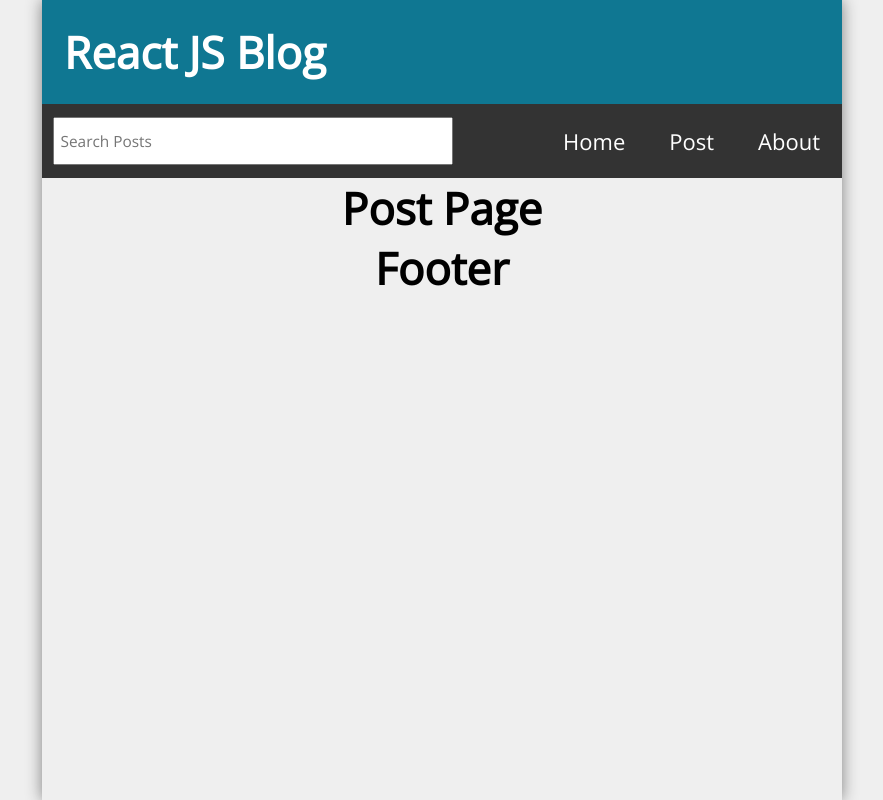
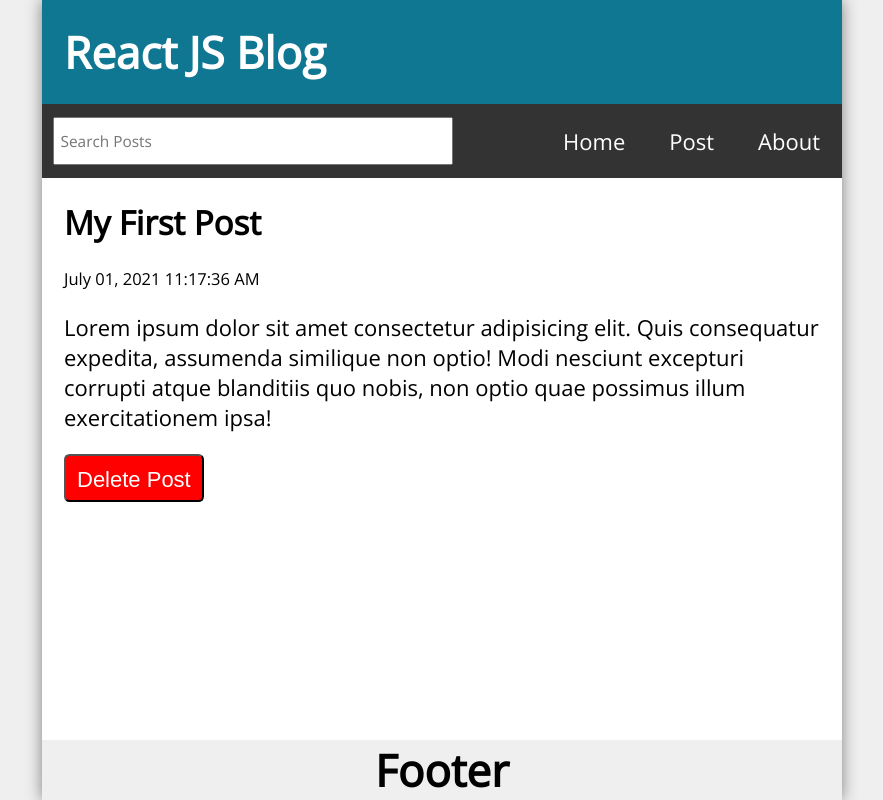
Before and after one commit to juleenek/Simple-Blog, a React (Create React App) app: page /post/1 in a window 1280 px wide. Shown: the whole page, without its empty margins (198-1081 px from the left). Built offline with nearby package versions, Linux system fonts and the light colour scheme.

Commit message:
Home with Posts

```diff
--- a/src/App.tsx
+++ b/src/App.tsx
@@ -11,16 +11,47 @@ import { Route, Routes, useNavigate } from 'react-router-dom';
 import { useState, useEffect } from 'react';
 
 function App() {
+  const [posts, setPosts] = useState([
+    {
+      id: 1,
+      title: 'My First Post',
+      datetime: 'July 01, 2021 11:17:36 AM',
+      body: 'Lorem ipsum dolor sit amet consectetur adipisicing elit. Quis consequatur expedita, assumenda similique non optio! Modi nesciunt excepturi corrupti atque blanditiis quo nobis, non optio quae possimus illum exercitationem ipsa!',
+    },
+    {
+      id: 2,
+      title: 'My 2nd Post',
+      datetime: 'July 01, 2021 11:17:36 AM',
+      body: 'Lorem ipsum dolor sit amet consectetur adipisicing elit. Quis consequatur expedita, assumenda similique non optio! Modi nesciunt excepturi corrupti atque blanditiis quo nobis, non optio quae possimus illum exercitationem ipsa!',
+    },
+    {
+      id: 3,
+      title: 'My 3rd Post',
+      datetime: 'July 01, 2021 11:17:36 AM',
+      body: 'Lorem ipsum dolor sit amet consectetur adipisicing elit. Quis consequatur expedita, assumenda similique non optio! Modi nesciunt excepturi corrupti atque blanditiis quo nobis, non optio quae possimus illum exercitationem ipsa!',
+    },
+    {
+      id: 4,
+      title: 'My Fourth Post',
+      datetime: 'July 01, 2021 11:17:36 AM',
+      body: 'Lorem ipsum dolor sit amet consectetur adipisicing elit. Quis consequatur expedita, assumenda similique non optio! Modi nesciunt excepturi corrupti atque blanditiis quo nobis, non optio quae possimus illum exercitationem ipsa!',
+    },
+  ]);
   const [search, setSearch] = useState('');
+  const [searchResults, setSearchResults] = useState();
+
+  const handleDelete = (id: number) => {
+
+  };
 
   return (
     <div className='App'>
       <Header title='React JS Blog' />
       <Nav search={search} setSearch={setSearch} />
       <Routes>
-        <Route path='/' element={<Home />} />
+        <Route path='/' element={<Home posts={posts} />} />
         <Route path='/post' element={<NewPost />} />
-        <Route path='/post/:id' element={<PostPage />} />
+        <Route path='/post/:id' element={<PostPage posts={posts} handleDelete={handleDelete} />} />
         <Route path='/about' element={<About />} />
         <Route path='*' element={<Missing />} />
       </Routes>
--- /dev/null
+++ b/src/Components/Feed.tsx
@@ -0,0 +1,16 @@
+import { Post } from './Post/Post';
+import { PostType } from '../Types/PostType';
+
+type Props = {
+  posts: PostType[];
+};
+
+export const Feed: React.FC<Props> = ({ posts }) => {
+  return (
+    <>
+      {posts.map(post => (
+        <Post key={post.id} post={post} />
+      ))}
+    </>
+  );
+};
--- a/src/Components/Home.tsx
+++ b/src/Components/Home.tsx
@@ -1,9 +1,14 @@
-type Props = {};
+import { Feed } from './Feed';
+import { PostType } from '../Types/PostType';
 
-export const Home: React.FC<Props> = () => {
+type Props = {
+  posts: PostType[];
+};
+
+export const Home: React.FC<Props> = ({ posts }) => {
   return (
-    <main>
-      <h1>Home</h1>
+    <main className='Home'>
+      {posts.length ? <Feed posts={posts} /> : <p>No posts to display.</p>}
     </main>
   );
 };
--- a/src/Components/Main/Nav.tsx
+++ b/src/Components/Main/Nav.tsx
@@ -19,15 +19,15 @@ export const Nav: React.FC<Props> = ({ search, setSearch }) => {
         />
       </form>
       <ul>
-        <li>
-          <Link to='/'>Home</Link>
-        </li>
-        <li>
-          <Link to='/post'>Post</Link>
-        </li>
-        <li>
-          <Link to='/about'>About</Link>
-        </li>
+        <Link to='/'>
+          <li>Home</li>
+        </Link>
+        <Link to='/post'>
+          <li>Post</li>
+        </Link>
+        <Link to='/about'>
+          <li>About</li>
+        </Link>
       </ul>
     </nav>
   );
--- /dev/null
+++ b/src/Components/Post/Post.tsx
@@ -0,0 +1,20 @@
+import { PostType } from '../../Types/PostType';
+import { Link } from 'react-router-dom';
+
+type Props = {
+  post: PostType;
+};
+
+export const Post: React.FC<Props> = ({ post }) => {
+  return (
+    <article className='post'>
+      <Link to={`/post/${post.id}`}>
+        <h2 className='linkedTitle'>{post.title}</h2>
+        <p className='postDate'>{post.datetime}</p>
+      </Link>
+      <p className='postBody'>
+        {post.body.length <= 25 ? post.body : `${post.body.slice(0, 25)}...`}
+      </p>
+    </article>
+  );
+};
--- a/src/Components/Post/PostPage.tsx
+++ b/src/Components/Post/PostPage.tsx
@@ -1,9 +1,26 @@
-type Props = {};
+import { useParams, Link } from 'react-router-dom';
+import { PostType } from '../../Types/PostType';
 
-export const PostPage: React.FC<Props> = () => {
+type Props = {
+  posts: PostType[];
+  handleDelete(id: number): void;
+};
+
+export const PostPage: React.FC<Props> = ({ posts, handleDelete }) => {
+  const { id } = useParams();
+  const post = posts.find((post) => post.id.toString() === id);
   return (
-    <main>
-      <h1>Post Page</h1>
+    <main className='PostPage'>
+      <article className='post'>
+        {post && (
+          <>
+            <h2>{post.title}</h2>
+            <p className='postDate'>{post.datetime}</p>
+            <p className='postBody'>{post.body}</p>
+            <button onClick={() => handleDelete(post.id)}>Delete Post</button>
+          </>
+        )}
+      </article>
     </main>
   );
 };
--- /dev/null
+++ b/src/Types/PostType.tsx
@@ -0,0 +1,6 @@
+export type PostType = {
+  id: number;
+  title: string;
+  datetime: string;
+  body: string;
+};
--- a/src/index.css
+++ b/src/index.css
@@ -37,7 +37,8 @@ body {
   box-shadow: 0px 0px 15px gray;
 }
 
-.Header, .Footer {
+.Header,
+.Footer {
   width: 100%;
   background-color: #0f7792;
   color: #fff;
@@ -75,7 +76,7 @@ body {
   padding: 1rem 0 0 0.75rem;
 }
 
-.searchForm input[type="text"] {
+.searchForm input[type='text'] {
   font-family: 'Open Sans', sans-serif;
   width: 100%;
   min-height: 48px;
@@ -99,6 +100,8 @@ body {
 
 .Nav li {
   padding: 1rem;
+  text-decoration: none;
+  color: #fff;
 }
 
 .Nav li:hover,
@@ -114,17 +117,30 @@ body {
 .Nav li:hover,
 .Nav li:focus,
 .Nav li:hover a,
-.Nav li:focus a  {
+.Nav li:focus a {
   background-color: #eee;
+  text-decoration: none;
   color: #333;
+}
+
+a:hover,
+a:visited,
+a:link,
+a:active {
+  text-decoration: none;
 }
 
 .Nav li:hover a,
 .Nav li:focus a {
   cursor: pointer;
+  text-decoration: none;
 }
 
-.Home, .NewPost, .PostPage, .About, .Missing {
+.Home,
+.NewPost,
+.PostPage,
+.About,
+.Missing {
   width: 100%;
   flex-grow: 1;
   padding: 1rem;
@@ -199,8 +215,10 @@ body {
   cursor: pointer;
 }
 
-.Missing h2, .PostPage h2,
-.Missing p, .PostPage p {
+.Missing h2,
+.PostPage h2,
+.Missing p,
+.PostPage p {
   margin-bottom: 1rem;
 }
 
@@ -242,17 +260,17 @@ body {
   .Nav li:hover,
   .Nav li:focus,
   .Nav li:hover a,
-  .Nav li:focus a  {
+  .Nav li:focus a {
     background-color: #eee;
     color: #333;
   }
 
   .searchForm {
     width: 50%;
-    padding: .5rem 0;
+    padding: 0.5rem 0;
   }
 
-  .searchForm input[type="text"] {
+  .searchForm input[type='text'] {
     margin-left: 0.5rem;
   }
 
@@ -262,9 +280,11 @@ body {
 }
 
 @media only screen and (min-width: 992px) {
-
   .Header svg {
     font-size: 3rem;
   }
+}
 
+.linkedTitle:hover {
+  color: #23a4c5;
 }
```
